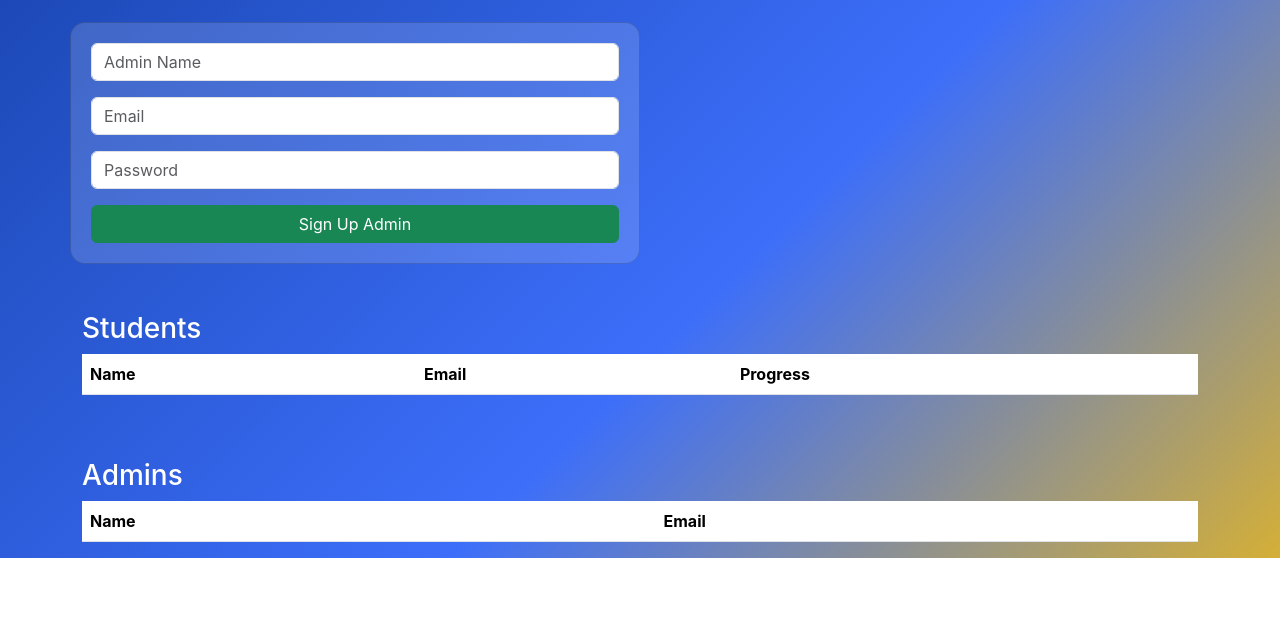
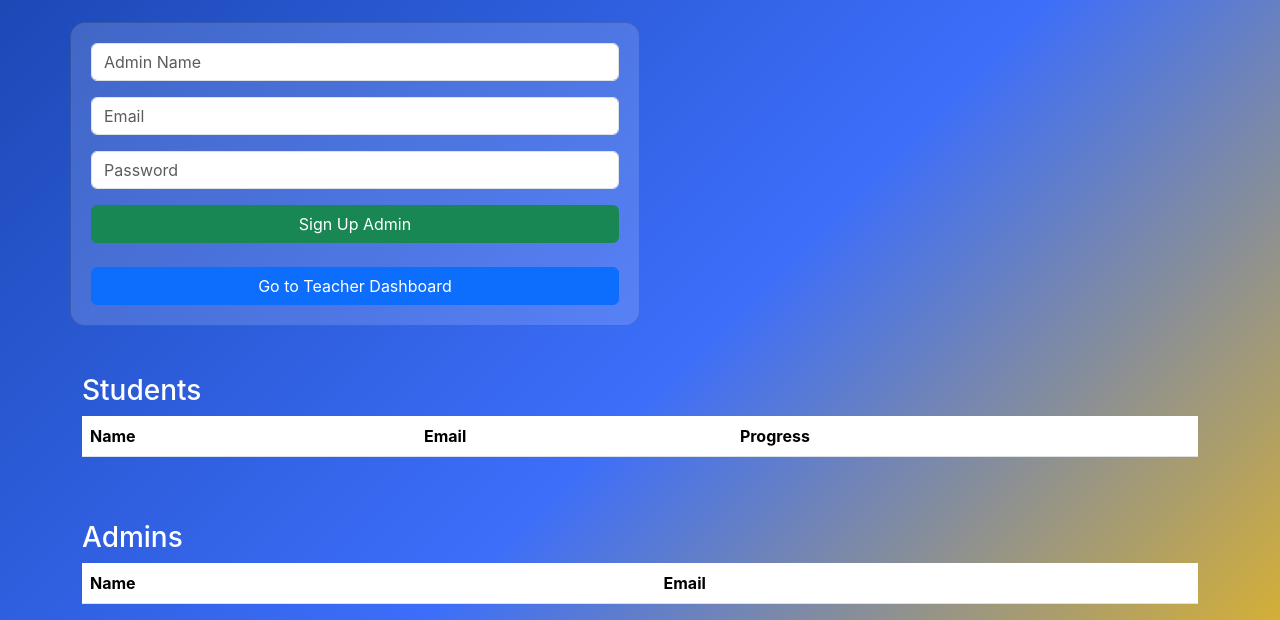
Before and after one commit to 141800764-ux/LingroAcademy, a website: page admin.html in a window 1280 px wide. Shown: the part 244-864 px from the top of the page. Before the commit the page ends 802 px from the top, so only its background shows below. Drawn offline with nearby package versions, Linux system fonts and the light colour scheme.

Commit message:
modify admin page

```diff
--- a/admin.html
+++ b/admin.html
@@ -44,6 +44,12 @@ table {
                 <input class="form-control mb-3" type="password" placeholder="Password" required id="adminPassword">
                 <button class="btn btn-success w-100" type="submit">Sign Up Admin</button>
             </form>
+
+            <!-- ✅ ADDED BUTTON (ONLY CHANGE) -->
+            <a href="teacher.html" class="btn btn-primary w-100 mt-4">
+                Go to Teacher Dashboard
+            </a>
+
         </div>
     </div>
 
```
